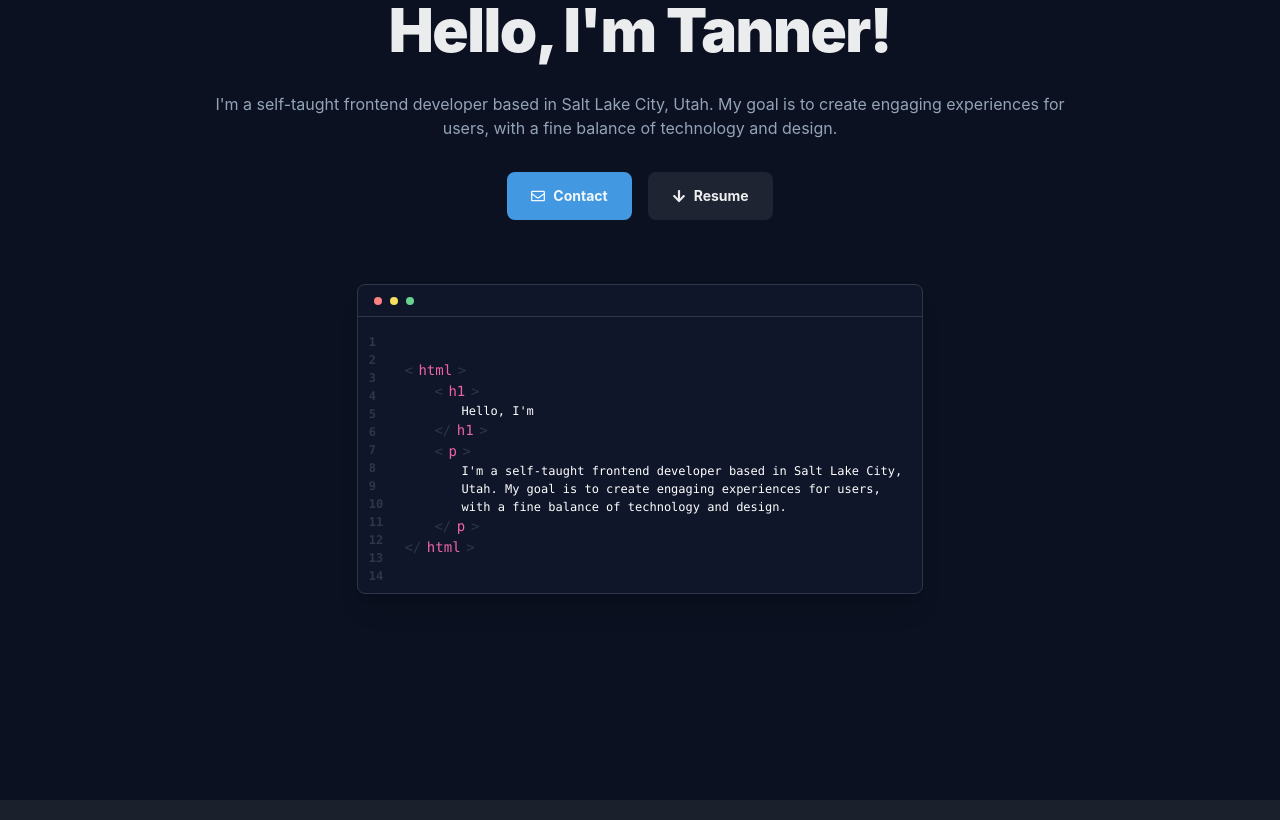
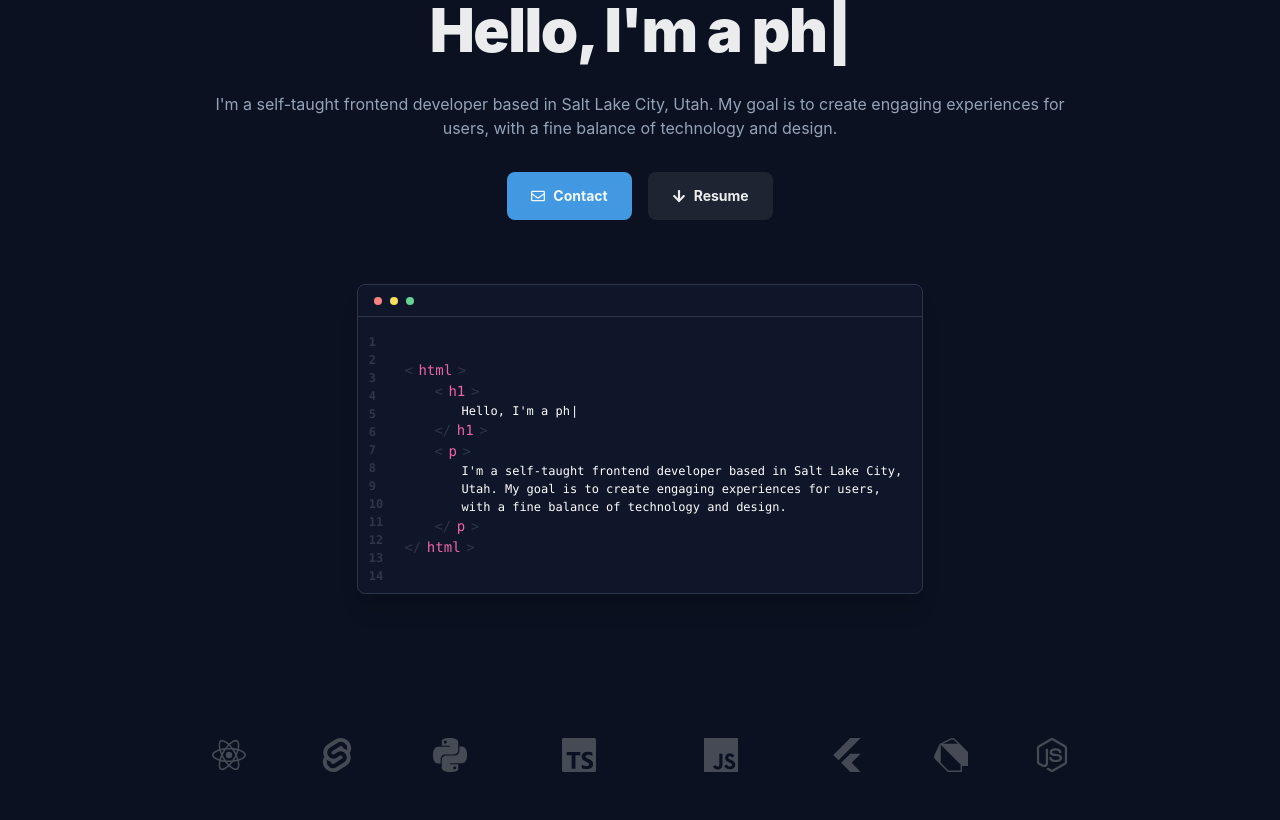
Before and after one commit to codetann/portfolio-ts, a React (Vite) app: page / in a window 1280 px wide. Built offline with nearby package versions, Linux system fonts and the light colour scheme.

Commit message:
add skills section

```diff
--- a/package.json
+++ b/package.json
@@ -14,6 +14,7 @@
     "react": "^17.0.2",
     "react-dom": "^17.0.2",
     "react-icons": "^4.3.1",
+    "typewriter-effect": "^2.18.2",
     "vite-tsconfig-paths": "^3.3.17"
   },
   "devDependencies": {
--- a/src/App.tsx
+++ b/src/App.tsx
@@ -1,10 +1,11 @@
 import { Layout } from "@components";
-import { Hero } from "@sections";
+import { Hero, Skills } from "@sections";
 
 function App() {
   return (
     <Layout>
       <Hero />
+      <Skills />
     </Layout>
   );
 }
--- a/src/components/code/CodeDisplay.tsx
+++ b/src/components/code/CodeDisplay.tsx
@@ -70,7 +70,7 @@ const LineNumbers = ({ length }: { length: number }) => {
   );
 };
 
-export function CodeDisplay({ text }: { text: string }) {
+export function CodeDisplay({ text }: { text: any }) {
   return (
     <VStack
       bg="#0F1629"
--- /dev/null
+++ b/src/hooks/useTypeWriter.tsx
@@ -0,0 +1,7 @@
+import TypeWriter from "typewriter-effect";
+
+export function useTypeWriter(words: string[]) {
+  return (
+    <TypeWriter options={{ strings: words, autoStart: true, loop: true }} />
+  );
+}
--- a/src/sections/hero/Hero.tsx
+++ b/src/sections/hero/Hero.tsx
@@ -11,6 +11,7 @@ import {
 import { Section, Spacer, CodeDisplay } from "@components";
 import { motion } from "framer-motion";
 import { useState } from "react";
+import { useTypeWriter } from "src/hooks/useTypeWriter"; // TODO add to tsconfig path
 import { FaRegEnvelope, FaArrowDown } from "react-icons/fa";
 
 // types
@@ -32,6 +33,7 @@ const styles: Styles = {
   },
   heading: {
     as: "h1",
+    display: "flex",
     lineHeight: "60px",
     fontWeight: "black",
     letterSpacing: "-1.5px",
@@ -54,11 +56,17 @@ const styles: Styles = {
   },
 };
 
+const words = ["a developer.", "a photographer.", "Tanner!"];
+
 // components
 export function Hero({}: Props) {
+  const TypeWriter = useTypeWriter(words);
   return (
     <Section>
-      <Heading {...styles.heading}>Hello, I'm Tanner!</Heading>
+      <Heading {...styles.heading}>
+        Hello, I'm&#160;
+        {TypeWriter}
+      </Heading>
       <Spacer amount={2} />
       <Text {...styles.text}>
         I'm a self-taught frontend developer based in Salt Lake City, Utah. My
@@ -71,30 +79,10 @@ export function Hero({}: Props) {
         <ResumeButton />
       </HStack>
       <Spacer amount={4} />
-      <CodeDisplay text="" />
+      <CodeDisplay text={TypeWriter} />
     </Section>
   );
 }
-
-// const MotionButton = ({
-//   css,
-//   icon,
-//   children,
-// }: {
-//   css: ButtonProps;
-//   icon: JSX.Element;
-//   children: any;
-// }) => {
-//   const [isHovered, setIsHovered] = useState(false);
-//   <Button
-//     {...styles.button}
-//     {...css}
-//     onMouseEnter={() => setIsHovered(true)}
-//     onMouseLeave={() => setIsHovered(false)}
-//   >
-//     {children}
-//   </Button>;
-// };
 
 const ContactButton = () => {
   const [isHovered, setIsHovered] = useState(false);
--- a/src/sections/index.ts
+++ b/src/sections/index.ts
@@ -1 +1,2 @@
 export * from "./hero";
+export * from "./skills";
--- /dev/null
+++ b/src/sections/skills/Skills.tsx
@@ -0,0 +1,49 @@
+import { useState } from "react";
+import { icons } from "./icons";
+import { motion } from "framer-motion";
+import { Styles, IconProps } from "./skills";
+import { HStack, Text, VStack } from "@chakra-ui/react";
+
+const styles: Styles = {
+  iconRow: {
+    w: "100%",
+    maxW: "4xl",
+    justify: "space-between",
+    fontSize: "34px",
+  },
+  iconContainer: (isHovered: boolean, color: string) => ({
+    color: isHovered ? color : "whiteAlpha.400",
+    transition: "all .2s",
+    p: "1rem",
+  }),
+  iconText: (isHovered: boolean) => ({
+    fontSize: "16px",
+    opacity: isHovered ? 1 : 0,
+  }),
+};
+
+export function Skills() {
+  return (
+    <HStack {...styles.iconRow}>
+      {icons.map((icon, i) => (
+        <Icon key={i} icon={icon.icon} label={icon.label} color={icon.color} />
+      ))}
+    </HStack>
+  );
+}
+
+const Icon = ({ icon: Icon, label, color }: IconProps) => {
+  const [isHovered, setIsHovered] = useState(false);
+  return (
+    <motion.div
+      onMouseEnter={() => setIsHovered(true)}
+      onMouseLeave={() => setIsHovered(false)}
+      animate={{ y: isHovered ? -10 : 0 }}
+    >
+      <VStack {...styles.iconContainer(isHovered, color)}>
+        <Icon />
+        <Text {...styles.iconText(isHovered)}>{label}</Text>
+      </VStack>
+    </motion.div>
+  );
+};
--- /dev/null
+++ b/src/sections/skills/icons.ts
@@ -0,0 +1,21 @@
+import {
+  SiSvelte,
+  SiJavascript,
+  SiTypescript,
+  SiFlutter,
+  SiDart,
+  SiReact,
+  SiNodedotjs,
+  SiPython,
+} from "react-icons/si";
+
+export const icons = [
+  { icon: SiReact, label: "React", color: "blue.400" },
+  { icon: SiSvelte, label: "Svelte", color: "orange.600" },
+  { icon: SiPython, label: "Python", color: "yellow.500" },
+  { icon: SiTypescript, label: "Typescript", color: "blue.600" },
+  { icon: SiJavascript, label: "Javascript", color: "yellow.300" },
+  { icon: SiFlutter, label: "Flutter", color: "blue.300" },
+  { icon: SiDart, label: "Dart", color: "blue.300" },
+  { icon: SiNodedotjs, label: "Node", color: "green.600" },
+];
--- /dev/null
+++ b/src/sections/skills/index.ts
@@ -0,0 +1 @@
+export * from "./Skills";
```
Also changed, not shown: src/sections/skills/skills.d.ts (added, +13 -0 lines), 1 other file (tests, documents, lock files or other folders).
